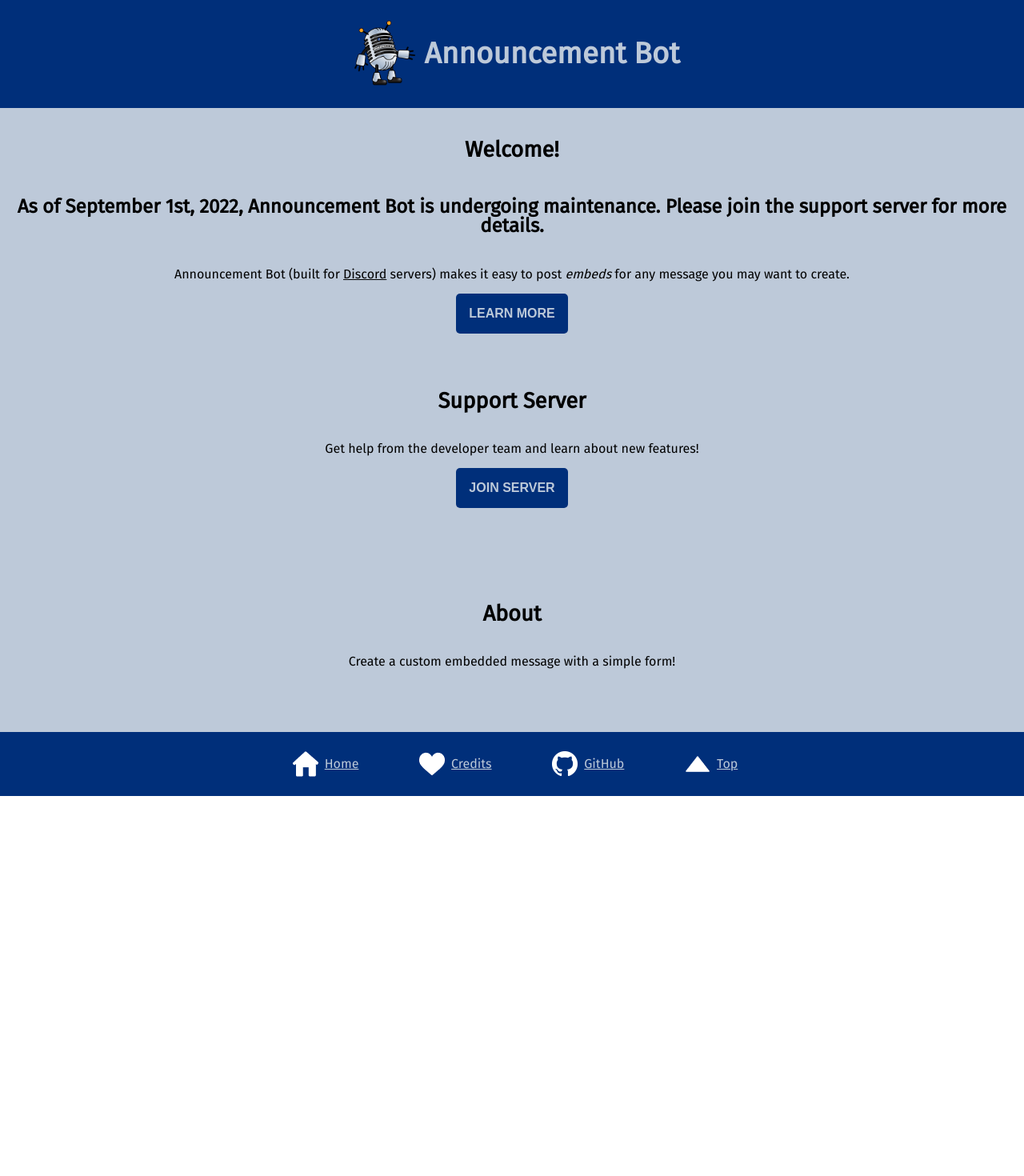
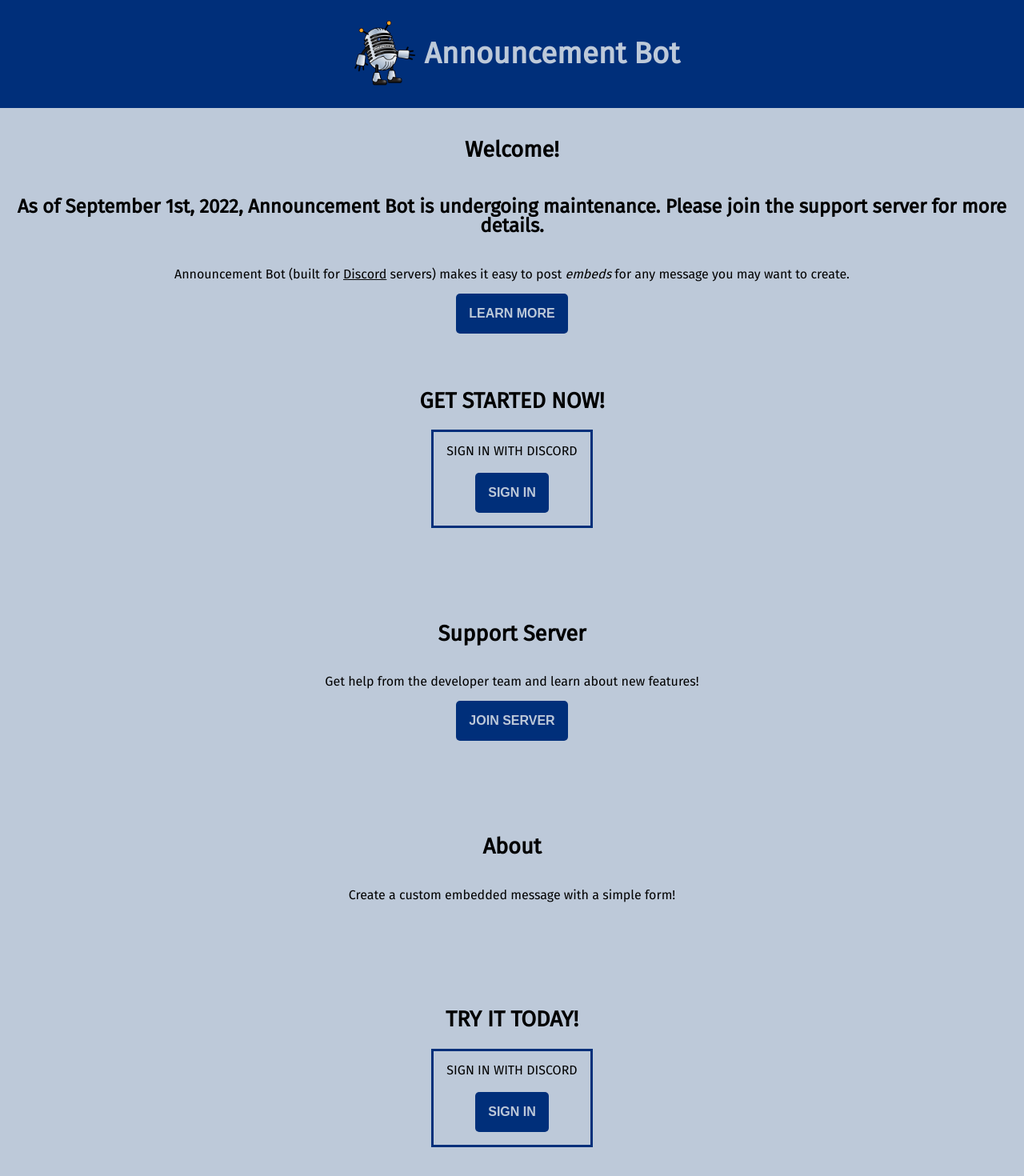
Before and after one commit to bubbzDotDev/bot-dashboard, a Vue app: page / in a window 1280 px wide. Shown: the top 1470 px of the page at 80% size. Before the commit the page ends 995 px from the top, so only its background shows below. Built offline with nearby package versions, Linux system fonts and the light colour scheme; no server answers.

Commit message:
getting ready to go live

```diff
--- a/src/components/auth/ToDashboard.vue
+++ b/src/components/auth/ToDashboard.vue
@@ -1,12 +1,10 @@
 <script setup>
 import { RouterLink } from "vue-router";
-
-const props = defineProps(["username", "discriminator"]);
 </script>
 
 <template>
   <div class="to-dashboard-container">
-    <span>Hi there, {{ props.username }}#{{ props.discriminator }}!</span>
+    <span>Hi there!</span>
     <RouterLink to="/dashboard">
       <button type="button">DASHBOARD</button>
     </RouterLink>
--- a/src/views/HomeView.vue
+++ b/src/views/HomeView.vue
@@ -1,6 +1,6 @@
 <script setup>
-// import SignIn from "@/components/auth/SignIn.vue";
-// import ToDashboard from "@/components/auth/ToDashboard.vue";
+import SignIn from "@/components/auth/SignIn.vue";
+import ToDashboard from "@/components/auth/ToDashboard.vue";
 import { onBeforeMount, ref, watch } from "vue";
 import { RouterLink } from "vue-router";
 import { useUserStore } from "@/stores/user";
@@ -43,23 +43,20 @@
       <button>LEARN MORE</button>
     </RouterLink>
 
-<!--    <section-->
-<!--      v-if="-->
-<!--        user &&-->
-<!--        Object.keys(user).length === 0 &&-->
-<!--        Object.getPrototypeOf(user) === Object.prototype-->
-<!--      "-->
-<!--    >-->
-<!--      <h2>GET STARTED NOW!</h2>-->
-<!--      <SignIn />-->
-<!--    </section>-->
-<!--    <section v-else>-->
-<!--      <h2>WELCOME BACK!</h2>-->
-<!--      <ToDashboard-->
-<!--        :username="user.username"-->
-<!--        :discriminator="user.discriminator"-->
-<!--      />-->
-<!--    </section>-->
+    <section
+      v-if="
+        user &&
+        Object.keys(user).length === 0 &&
+        Object.getPrototypeOf(user) === Object.prototype
+      "
+    >
+      <h2>GET STARTED NOW!</h2>
+      <SignIn />
+    </section>
+    <section v-else>
+      <h2>WELCOME BACK!</h2>
+      <ToDashboard />
+    </section>
 
     <section>
       <h2>Support Server</h2>
@@ -74,23 +71,20 @@
       <p>Create a custom embedded message with a simple form!</p>
     </section>
 
-<!--    <section-->
-<!--      v-if="-->
-<!--        user &&-->
-<!--        Object.keys(user).length === 0 &&-->
-<!--        Object.getPrototypeOf(user) === Object.prototype-->
-<!--      "-->
-<!--    >-->
-<!--      <h2>TRY IT TODAY!</h2>-->
-<!--      <SignIn />-->
-<!--    </section>-->
-<!--    <section v-else>-->
-<!--      <h2>GLAD TO HAVE YOU BACK!</h2>-->
-<!--      <ToDashboard-->
-<!--        :username="user.username"-->
-<!--        :discriminator="user.discriminator"-->
-<!--      />-->
-<!--    </section>-->
+    <section
+      v-if="
+        user &&
+        Object.keys(user).length === 0 &&
+        Object.getPrototypeOf(user) === Object.prototype
+      "
+    >
+      <h2>TRY IT TODAY!</h2>
+      <SignIn />
+    </section>
+    <section v-else>
+      <h2>GLAD TO HAVE YOU BACK!</h2>
+      <ToDashboard />
+    </section>
   </main>
 </template>
 
```
